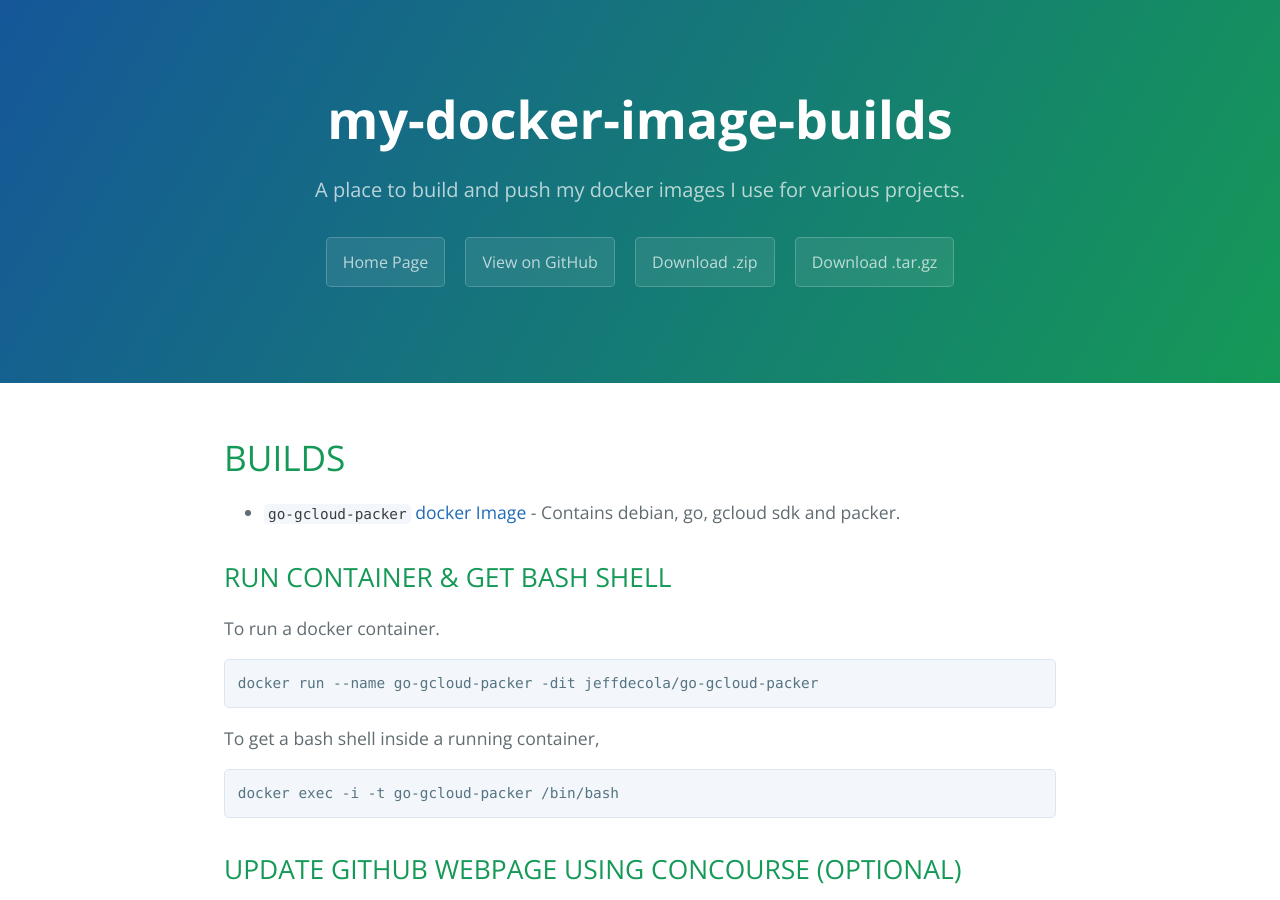
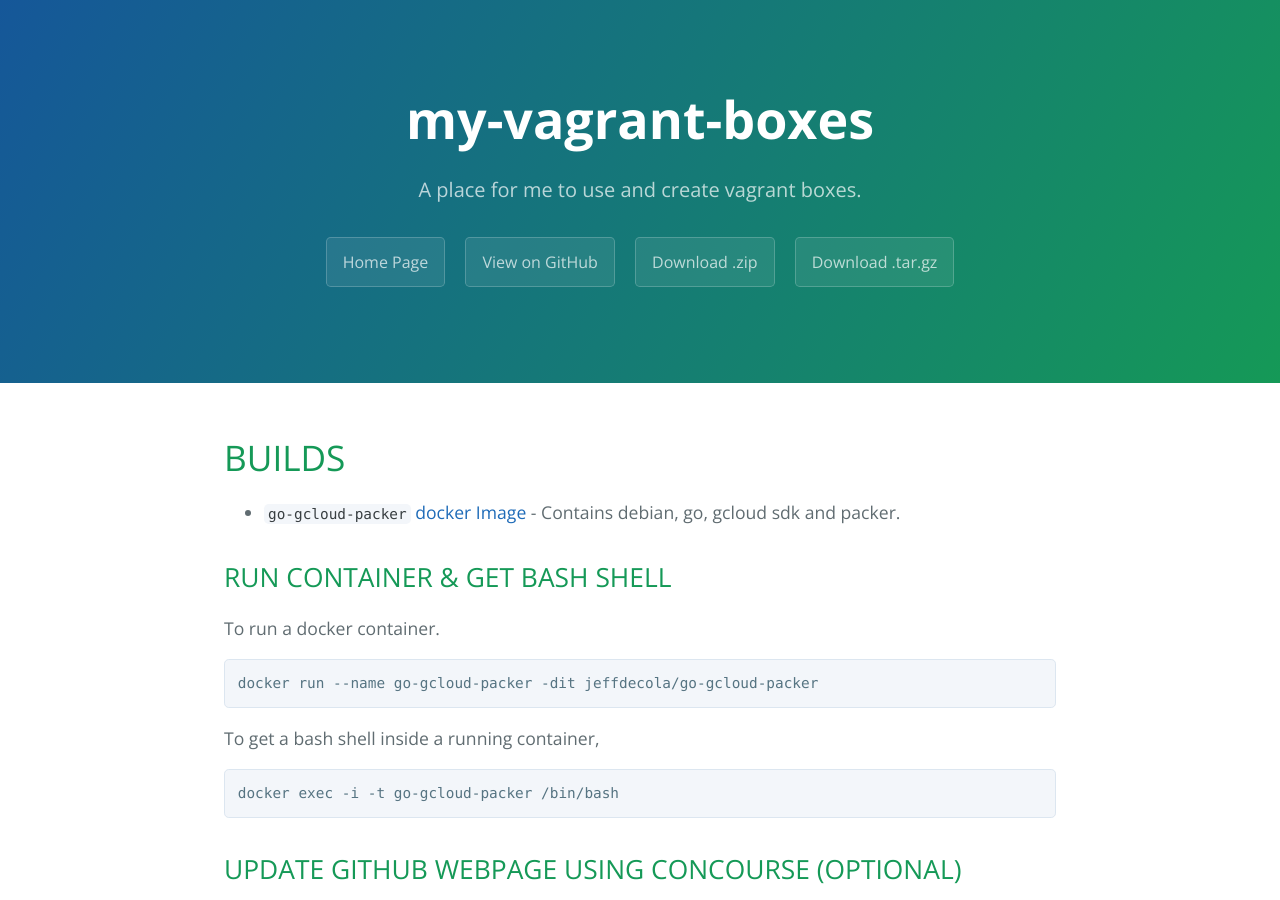
Before and after one commit to JeffDeCola/my-vagrant-boxes, a Jekyll site: the page built from docs/index.md, in a window 1280 px wide and 900 px high. Built offline with Jekyll 4.4.1, drawn with Linux system fonts in a browser that asks for light colours; nearby versions of some CDN libraries; library files that are not in the unit come from our copies; some of the changed text lies outside the part shown.

```diff
--- a/docs/index.md
+++ b/docs/index.md
@@ -1,8 +1,8 @@
 ---
 layout: default
-title: JeffDeCola/my-docker-image-builds
-projectname : my-docker-image-builds
-summary: A place to build and push my docker images I use for various projects.
+title: JeffDeCola/my-vagrant-boxes
+projectname : my-vagrant-boxes
+summary: A place for me to use and create vagrant boxes.
 ---
 
 {% include README.md %}
```
